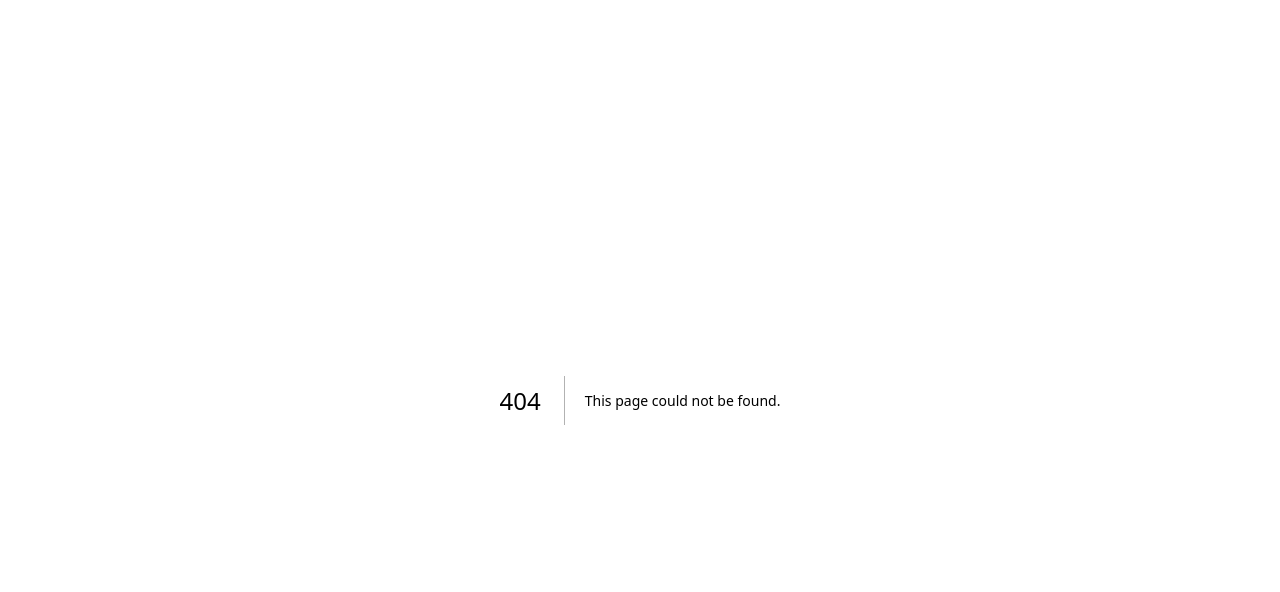
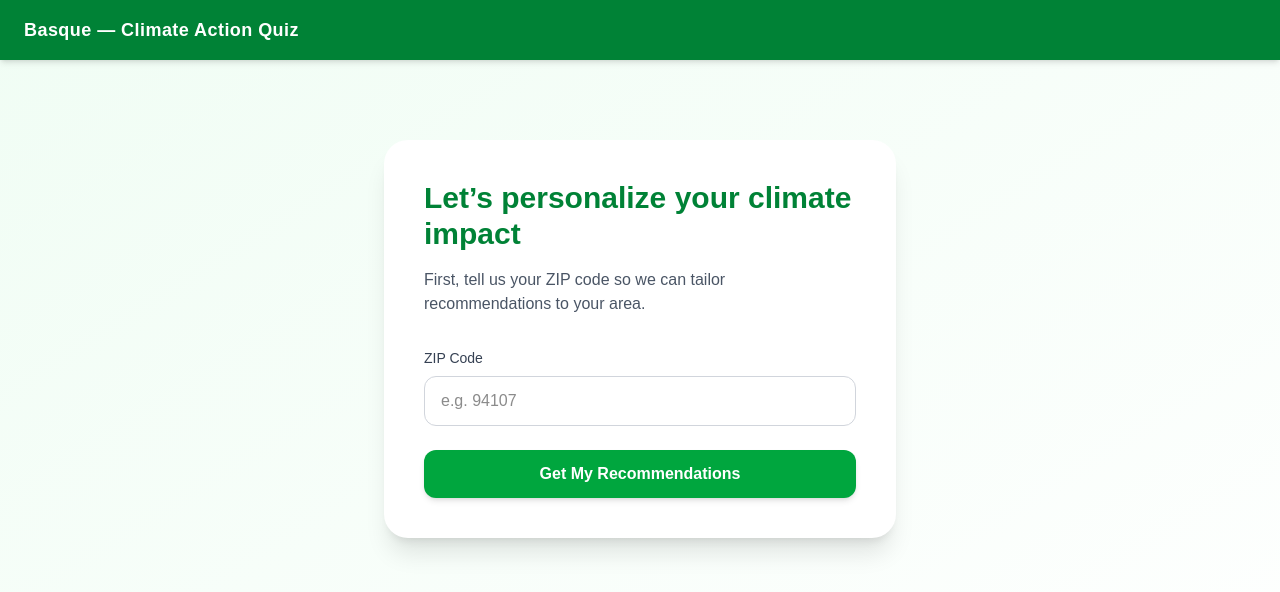
Before and after one commit to seabass42/Basque, a Next.js app: page /quiz in a window 1280 px wide. Before the commit this address had no page. Shown: the top 592 px of the page. Built offline with nearby package versions, Linux system fonts and the light colour scheme.

Commit message:
Initial commit

```diff
--- /dev/null
+++ b/app/learn-more/page.js
@@ -0,0 +1,31 @@
+export default function LearnMore() {
+  return (
+    <div className="min-h-screen bg-gradient-to-br from-green-50 to-white">
+
+      {/* Top Bar */}
+      <div className="bg-green-700 py-4 px-6 shadow-md">
+        <h2 className="text-white text-lg font-semibold tracking-wide">
+          Basque — Learn More
+        </h2>
+      </div>
+
+      {/* Content */}
+      <div className="flex items-center justify-center px-6 py-20">
+        <div className="bg-white rounded-3xl shadow-xl p-10 max-w-2xl w-full text-center">
+
+          <h1 className="text-4xl font-bold text-green-700 mb-6">
+            Why Basque?
+          </h1>
+
+          <p className="text-gray-700 text-lg leading-relaxed">
+            Basque helps individuals turn climate awareness into measurable action.
+            By personalizing recommendations and tracking real-world impact,
+            we make sustainability simple, accessible, and community-driven.
+          </p>
+
+        </div>
+      </div>
+
+    </div>
+  )
+}
--- a/app/page.js
+++ b/app/page.js
@@ -1,65 +1,35 @@
-import Image from "next/image";
+import Link from 'next/link'
 
-export default function Home() {
+export default function Welcome() {
   return (
-    <div className="flex min-h-screen items-center justify-center bg-zinc-50 font-sans dark:bg-black">
-      <main className="flex min-h-screen w-full max-w-3xl flex-col items-center justify-between py-32 px-16 bg-white dark:bg-black sm:items-start">
-        <Image
-          className="dark:invert"
-          src="/next.svg"
-          alt="Next.js logo"
-          width={100}
-          height={20}
-          priority
-        />
-        <div className="flex flex-col items-center gap-6 text-center sm:items-start sm:text-left">
-          <h1 className="max-w-xs text-3xl font-semibold leading-10 tracking-tight text-black dark:text-zinc-50">
-            To get started, edit the page.js file.
-          </h1>
-          <p className="max-w-md text-lg leading-8 text-zinc-600 dark:text-zinc-400">
-            Looking for a starting point or more instructions? Head over to{" "}
-            <a
-              href="https://vercel.com/templates?framework=next.js&utm_source=create-next-app&utm_medium=appdir-template-tw&utm_campaign=create-next-app"
-              className="font-medium text-zinc-950 dark:text-zinc-50"
-            >
-              Templates
-            </a>{" "}
-            or the{" "}
-            <a
-              href="https://nextjs.org/learn?utm_source=create-next-app&utm_medium=appdir-template-tw&utm_campaign=create-next-app"
-              className="font-medium text-zinc-950 dark:text-zinc-50"
-            >
-              Learning
-            </a>{" "}
-            center.
-          </p>
+    <div className="min-h-screen bg-gradient-to-br from-green-50 to-white flex items-center justify-center px-6">
+      <div className="max-w-3xl text-center">
+
+        <h1 className="text-5xl md:text-6xl font-extrabold text-green-700 mb-6">
+          Welcome to Basque
+        </h1>
+
+        <p className="text-lg md:text-xl text-gray-700 mb-8 leading-relaxed">
+          Discover personalized ways to reduce your carbon footprint,
+          support trusted climate initiatives, and take meaningful action —
+          starting today.
+        </p>
+
+        <div className="flex flex-col sm:flex-row gap-4 justify-center">
+          <Link href="/quiz">
+            <button className="px-6 py-3 bg-green-600 text-white rounded-2xl shadow-md hover:bg-green-700 transition duration-200">
+                Get Started
+            </button>
+          </Link>
+
+          <Link href="/learn-more">
+            <button className="px-6 py-3 border-2 border-green-600 text-green-700 rounded-2xl hover:bg-green-50 transition duration-200">
+            Learn More
+          </button>
+          </Link>
         </div>
-        <div className="flex flex-col gap-4 text-base font-medium sm:flex-row">
-          <a
-            className="flex h-12 w-full items-center justify-center gap-2 rounded-full bg-foreground px-5 text-background transition-colors hover:bg-[#383838] dark:hover:bg-[#ccc] md:w-[158px]"
-            href="https://vercel.com/new?utm_source=create-next-app&utm_medium=appdir-template-tw&utm_campaign=create-next-app"
-            target="_blank"
-            rel="noopener noreferrer"
-          >
-            <Image
-              className="dark:invert"
-              src="/vercel.svg"
-              alt="Vercel logomark"
-              width={16}
-              height={16}
-            />
-            Deploy Now
-          </a>
-          <a
-            className="flex h-12 w-full items-center justify-center rounded-full border border-solid border-black/[.08] px-5 transition-colors hover:border-transparent hover:bg-black/[.04] dark:border-white/[.145] dark:hover:bg-[#1a1a1a] md:w-[158px]"
-            href="https://nextjs.org/docs?utm_source=create-next-app&utm_medium=appdir-template-tw&utm_campaign=create-next-app"
-            target="_blank"
-            rel="noopener noreferrer"
-          >
-            Documentation
-          </a>
-        </div>
-      </main>
+
+      </div>
     </div>
-  );
+  )
 }
--- /dev/null
+++ b/app/quiz/page.js
@@ -0,0 +1,70 @@
+"use client"
+
+import { useState } from "react"
+import { useRouter } from "next/navigation"
+
+export default function Quiz() {
+  const [zip, setZip] = useState("")
+  const router = useRouter()
+
+  function handleSubmit(e) {
+    e.preventDefault()
+
+    if (!zip) return
+
+    console.log("ZIP submitted:", zip)
+
+    router.push("/results")
+  }
+
+  return (
+    <div className="min-h-screen w-full bg-gradient-to-br from-green-50 to-white">
+
+      {/* Top Bar */}
+      <div className="bg-green-700 py-4 px-6 shadow-md">
+        <h2 className="text-white text-lg font-semibold tracking-wide">
+          Basque — Climate Action Quiz
+        </h2>
+      </div>
+
+      {/* Main Content */}
+      <div className="flex items-center justify-center px-6 py-20">
+        <div className="bg-white rounded-3xl shadow-xl p-10 max-w-lg w-full">
+
+          <h1 className="text-3xl font-bold text-green-700 mb-4">
+            Let’s personalize your climate impact
+          </h1>
+
+          <p className="text-gray-600 mb-8">
+            First, tell us your ZIP code so we can tailor recommendations to your area.
+          </p>
+
+          <form onSubmit={handleSubmit} className="space-y-6">
+
+            <div>
+              <label className="block text-sm font-medium text-gray-700 mb-2">
+                ZIP Code
+              </label>
+
+              <input
+                type="text"
+                value={zip}
+                onChange={(e) => setZip(e.target.value)}
+                placeholder="e.g. 94107"
+                className="w-full border border-gray-300 rounded-xl px-4 py-3 focus:outline-none focus:ring-2 focus:ring-green-400 focus:border-transparent transition"
+              />
+            </div>
+
+            <button
+              type="submit"
+              className="w-full bg-green-600 text-white py-3 rounded-xl font-semibold hover:bg-green-700 transition duration-200 shadow-md"
+            >
+              Get My Recommendations
+            </button>
+
+          </form>
+        </div>
+      </div>
+    </div>
+  )
+}
```
